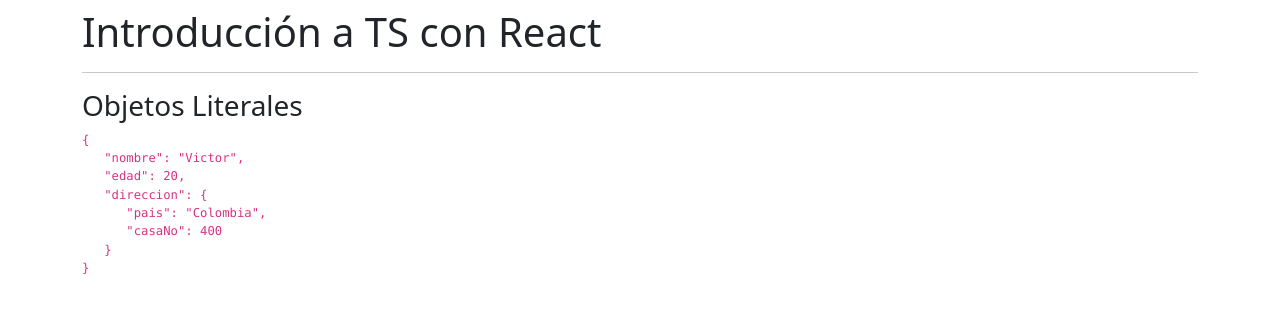
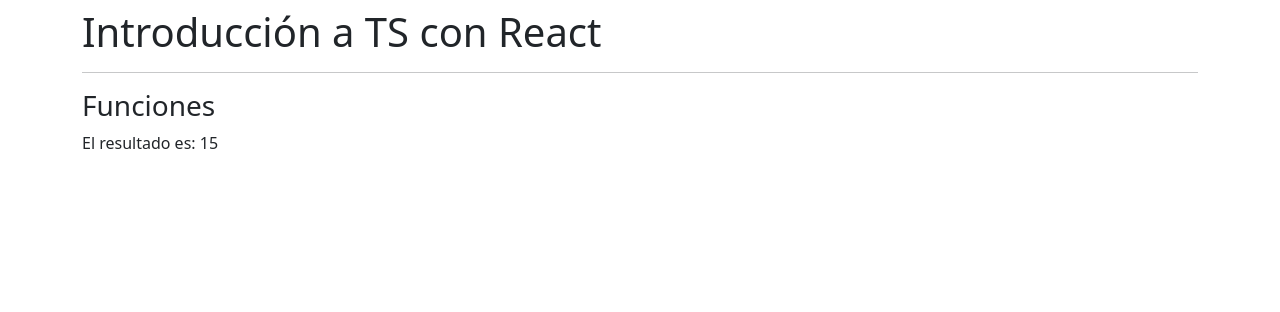
Before and after one commit to vapinedo/React-Typescript-Reforzamiento, a React (Create React App) app: page / in a window 1280 px wide. Shown: the top 312 px of the page. Built offline with nearby package versions, Linux system fonts and the light colour scheme.

Commit message:
13. Funciones, retorno y argumentos

```diff
--- a/src/App.tsx
+++ b/src/App.tsx
@@ -1,6 +1,7 @@
+
 // import { TiposBasicos } from "./typescript/TiposBasicos";
-
-import { ObjetosLiterales } from "./typescript/ObjetosLiterales";
+// import { ObjetosLiterales } from "./typescript/ObjetosLiterales";
+import { Funciones } from "./typescript/Funciones";
 
 const App = () => {
   return (
@@ -8,7 +9,8 @@
       <h1>Introducción a TS con React</h1>
       <hr />
       {/* <TiposBasicos /> */}
-      <ObjetosLiterales />
+      {/* <ObjetosLiterales /> */}
+      <Funciones />
     </div>
   )
 }
--- /dev/null
+++ b/src/typescript/Funciones.tsx
@@ -0,0 +1,13 @@
+export const Funciones = () => {
+
+  const sumar = (a: number, b: number): number => {
+    return a + b;
+  };
+
+  return (
+    <>
+      <h3>Funciones</h3>
+      <span>El resultado es: { sumar(5, 10) }</span>
+    </>
+  );
+};
```
